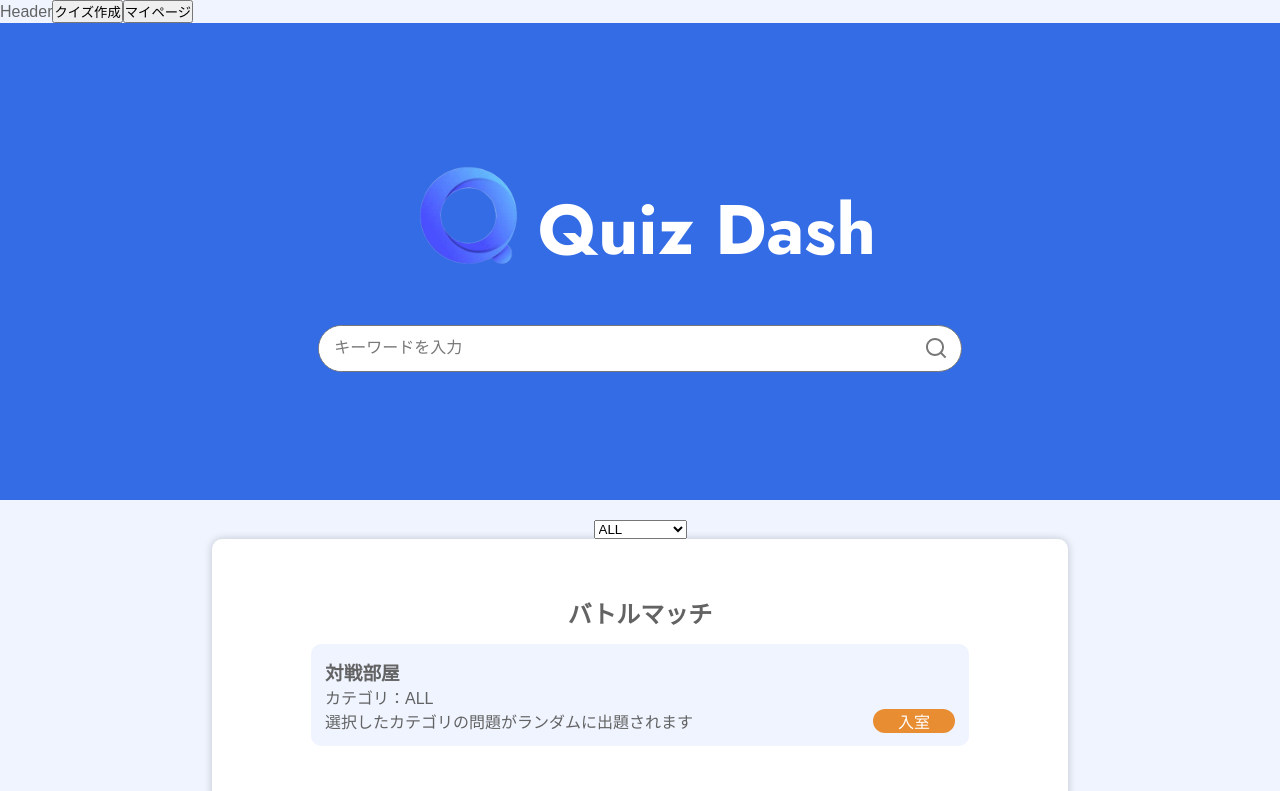
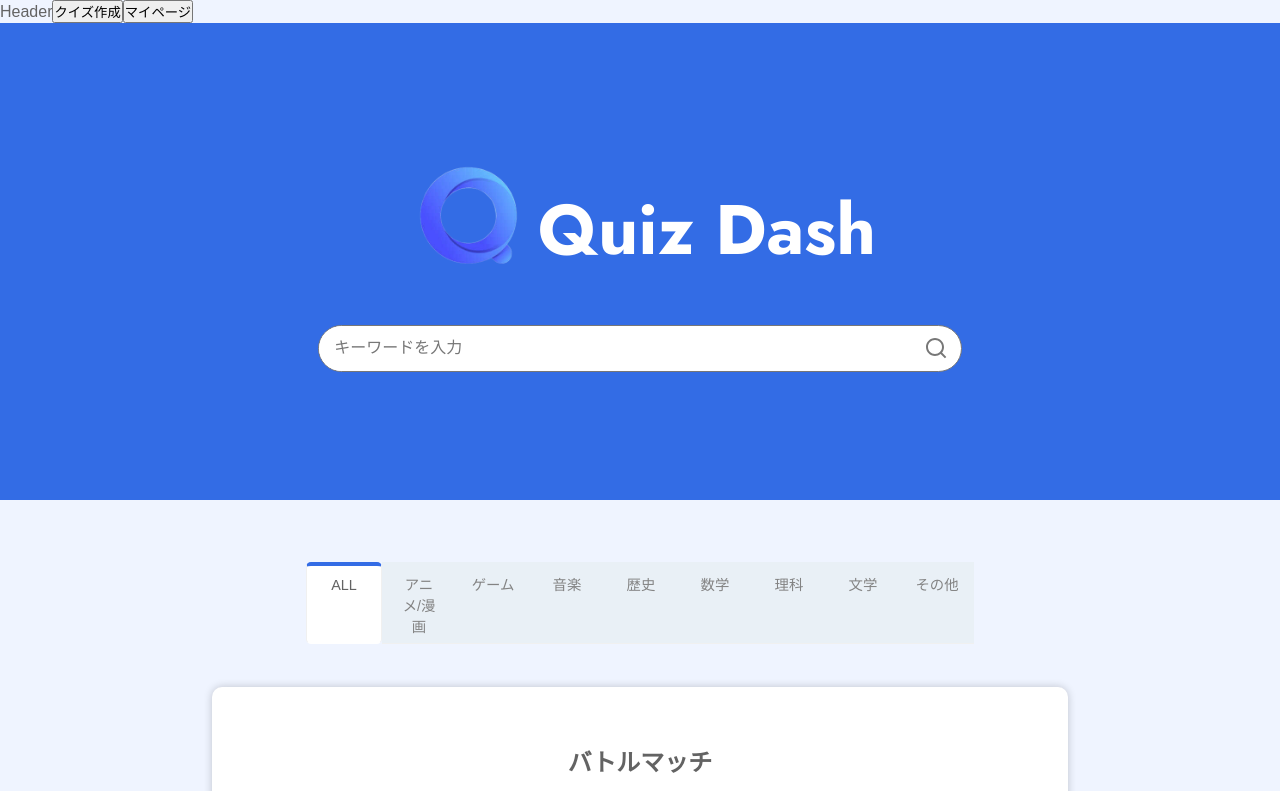
Before and after one commit to s1f102301336/QuizApp-react, a Next.js app: page / in a window 1280 px wide. Shown: the top 791 px of the page. Built offline with nearby package versions, Linux system fonts and the light colour scheme; no server answers; the database is empty.

Commit message:
カテゴリボタンのデザインを仮作成

```diff
--- a/package.json
+++ b/package.json
@@ -9,7 +9,6 @@
     "lint": "next lint"
   },
   "dependencies": {
-    "@next/font": "^14.2.15",
     "firebase": "^11.2.0",
     "next": "15.1.6",
     "react": "^19.0.0",
--- a/src/app/home/Display.module.css
+++ b/src/app/home/Display.module.css
@@ -11,8 +11,9 @@
   flex-direction: column;
 }
 
-.multiCard {
-}
+/* .multiCard {
+  border: solid 3px #b393ed;
+} */
 
 .localContainer,
 .multiContainer {
--- a/src/app/home/Search.module.css
+++ b/src/app/home/Search.module.css
@@ -1,5 +1,53 @@
 .container {
   display: flex;
   justify-content: center;
+  padding: 5% 0;
 }
-/* backgroundColorはなし */
+
+.tab1 {
+  display: flex;
+  flex-wrap: wrap;
+  max-width: 1000px;
+}
+
+.tab1 > label {
+  flex: 1 1;
+  order: -1;
+  min-width: 70px;
+  padding: 0.7em 1em 0.5em;
+  border-bottom: 1px solid #f0f0f0;
+  border-radius: 0;
+  background-color: #e9f0f6;
+  color: #838383;
+  font-size: 0.9em;
+  text-align: center;
+  cursor: pointer;
+}
+
+.tab1 > label:hover {
+  opacity: 0.8;
+}
+
+.tab1 input {
+  display: none;
+}
+
+.tab1 > div {
+  display: none;
+  width: 100%;
+  padding: 1.5em 1em;
+  background-color: #fff;
+}
+
+.tab1 label:has(:checked) {
+  background-color: #fff;
+  border-color: #336ce5 #f0f0f0 #fff;
+  border-style: solid;
+  border-width: 4px 1px 1px;
+  border-radius: 5px;
+  color: #636363;
+}
+
+.tab1 label:has(:checked) + div {
+  display: block;
+}
--- a/src/app/home/Search.tsx
+++ b/src/app/home/Search.tsx
@@ -1,4 +1,3 @@
-import React from "react";
 import style from "./Search.module.css";
 
 export const Search = ({
@@ -8,9 +7,21 @@ export const Search = ({
   category: string;
   setCategory: (val: string) => void;
 }) => {
+  const categories = {
+    ALL: "ALL",
+    Anime_Manga: "アニメ/漫画",
+    Games: "ゲーム",
+    Music: "音楽",
+    History: "歴史",
+    Math: "数学",
+    Science: "理科",
+    Literature: "文学",
+    Other: "その他",
+  };
+
   return (
     <div className={style.container}>
-      <div>
+      {/* <div>
         <select
           name="category"
           id="category"
@@ -27,6 +38,23 @@ export const Search = ({
           <option value="Literature">文学</option>
           <option value="Other">その他</option>
         </select>
+      </div> */}
+
+      <div className={style.tab1}>
+        {Object.entries(categories).map(([key, value]) => {
+          return (
+            <label key={key}>
+              <input
+                type="radio"
+                name={key}
+                value={key}
+                checked={key === category}
+                onChange={() => setCategory(key)}
+              />
+              {value}
+            </label>
+          );
+        })}
       </div>
     </div>
   );
```
Also changed, not shown: 1 other file (tests, documents, lock files or other folders).
